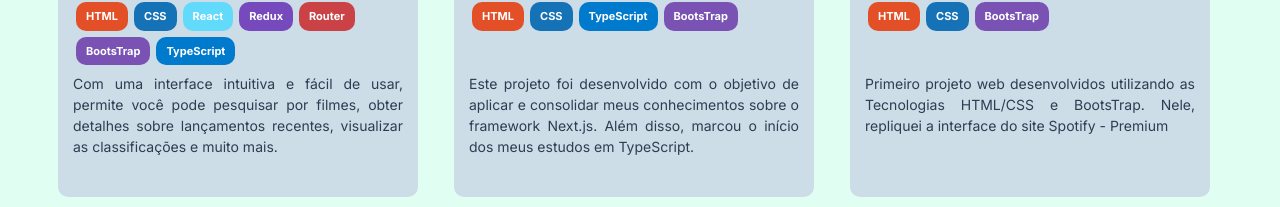
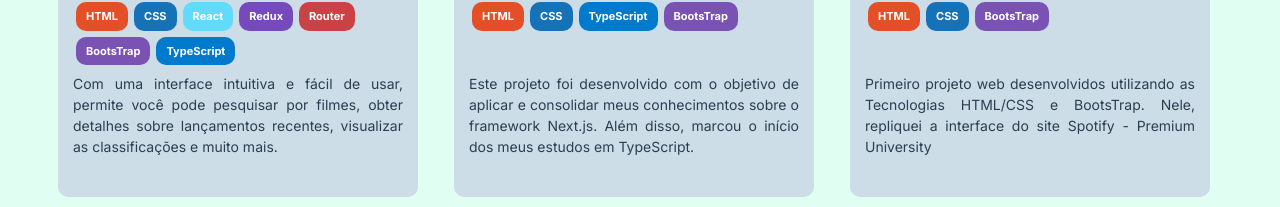
Before and after one commit to SantosFab/fabricio-portfolio, a Next.js app: page /Project in a window 1280 px wide. Shown: the part 303-510 px from the top of the page. Built offline with nearby package versions, Linux system fonts and the light colour scheme.

Commit message:
refactor: update Spotify project description

```diff
--- a/src/app/Project/page.tsx
+++ b/src/app/Project/page.tsx
@@ -52,7 +52,7 @@ export default function Project() {
           hrefPreview="https://projectspotify.vercel.app/"
           images={[spotify1, spotify2, spotify3]}
           body="Primeiro projeto web desenvolvidos utilizando as Tecnologias HTML/CSS e BootsTrap.
-          Nele, repliquei a interface do site Spotify - Premium"
+          Nele, repliquei a interface do site Spotify - Premium University"
         >
           <TagContainer tag="HTML" />
           <TagContainer tag="CSS" />
```
